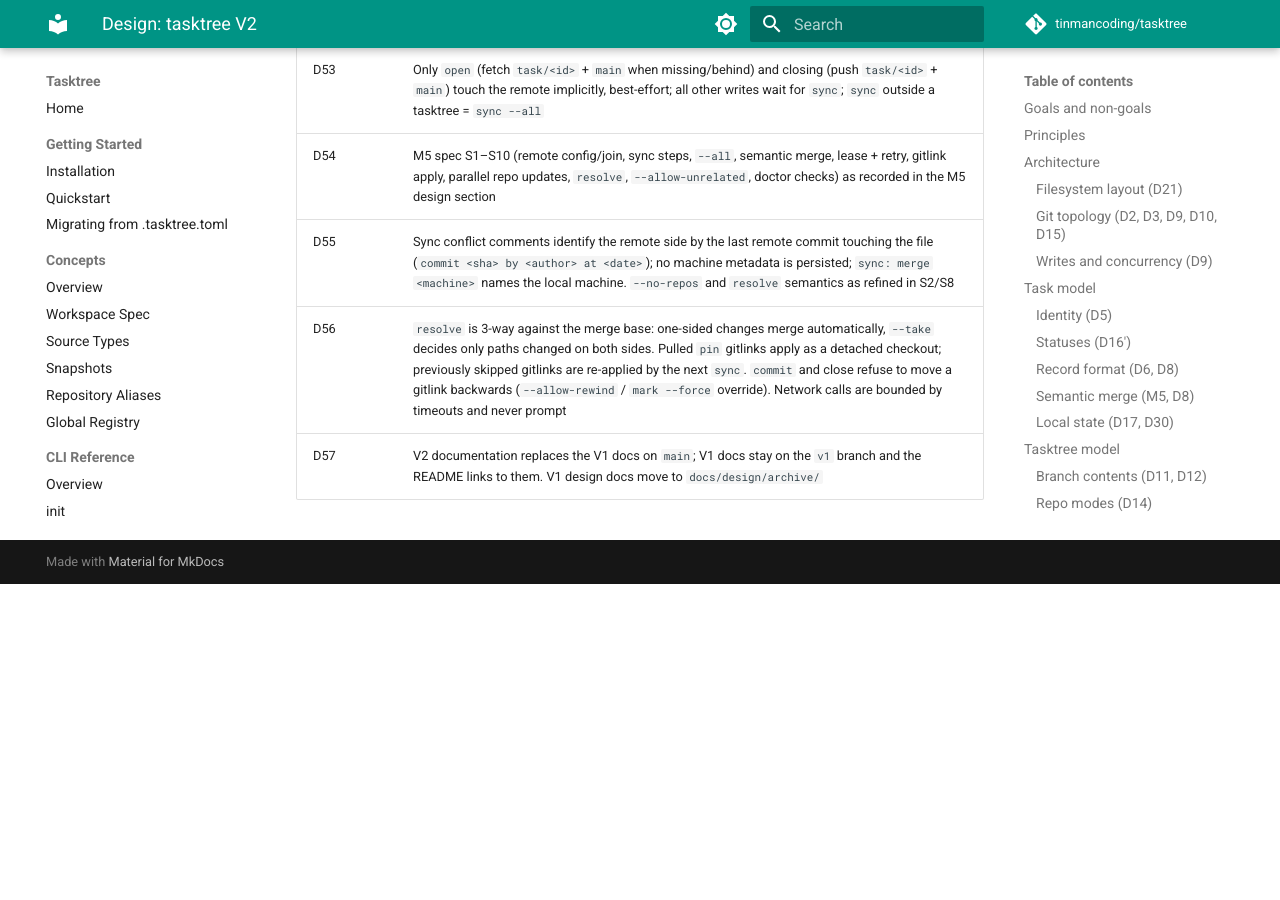
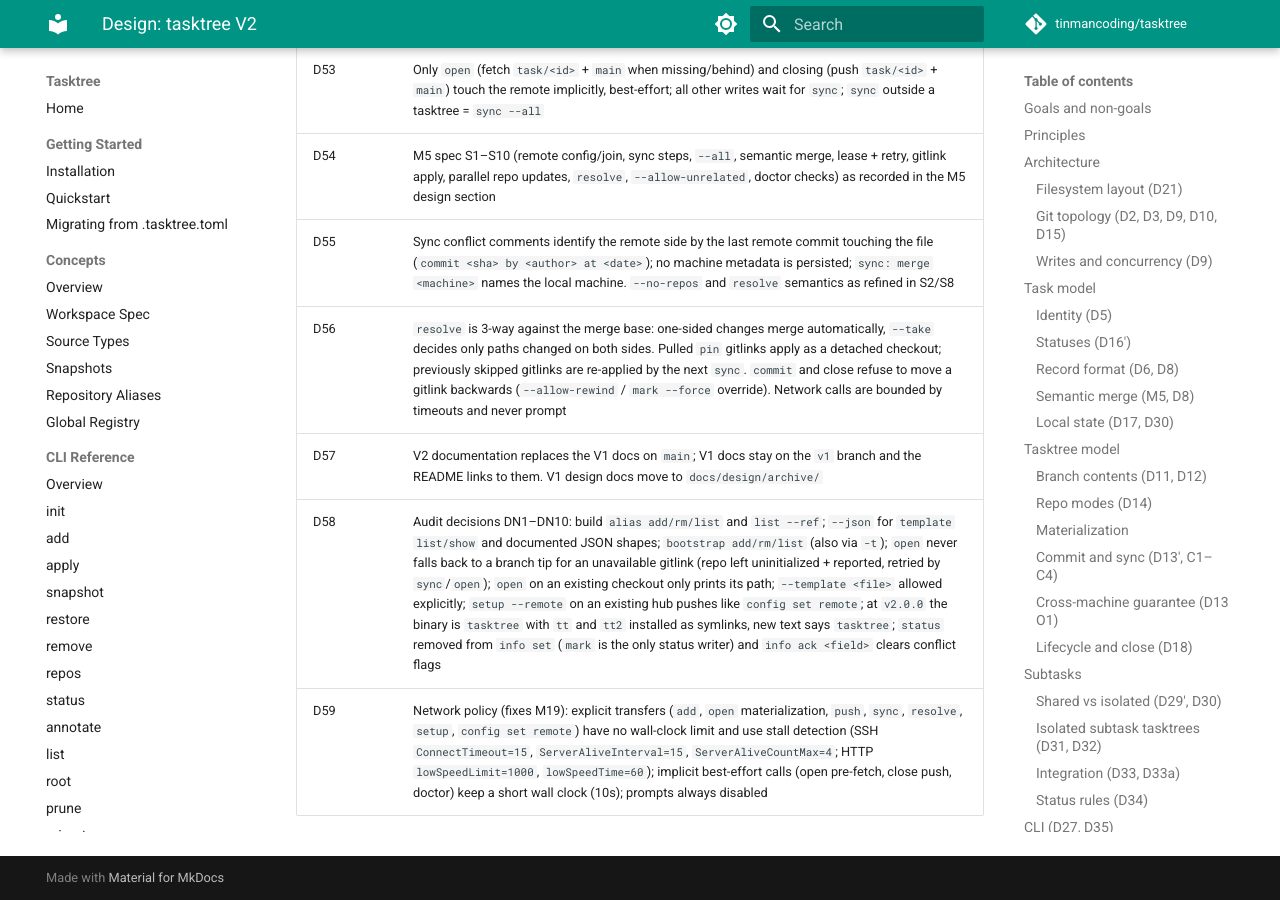
Before and after one commit to tinmancoding/tasktree, an MkDocs documentation site: the page built from docs/design/tasktree-v2.md, in a window 1280 px wide and 900 px high, scrolled down 19147 px. Built offline with MkDocs 1.6.1 and Material for MkDocs 9.7.7, drawn with Linux system fonts in a browser that asks for light colours; comment, search, counter and statistics services are not loaded; before the commit the page ends 19731 px from its top, so only the background shows below that; some of the changed text lies outside the part shown.

Commit message:
docs: audit decisions and network policy

```diff
--- a/docs/design/tasktree-v2.md
+++ b/docs/design/tasktree-v2.md
@@ -1,6 +1,6 @@
 # Design: tasktree V2
 
-Status: **Accepted** (design interview, decisions D1–D57)
+Status: **Accepted** (design interview, decisions D1–D59)
 Supersedes: the workspace-centric V1 model (`Tasktree.yml` + plain folders + registry)
 
 V2 turns tasktree into a single personal tool for **task management + multi-repo workspace
@@ -608,3 +608,5 @@ Checked against git 2.53.0:
 | D55 | Sync conflict comments identify the remote side by the last remote commit touching the file (`commit <sha> by <author> at <date>`); no machine metadata is persisted; `sync: merge <machine>` names the local machine. `--no-repos` and `resolve` semantics as refined in S2/S8 |
 | D56 | `resolve` is 3-way against the merge base: one-sided changes merge automatically, `--take` decides only paths changed on both sides. Pulled `pin` gitlinks apply as a detached checkout; previously skipped gitlinks are re-applied by the next `sync`. `commit` and close refuse to move a gitlink backwards (`--allow-rewind` / `mark --force` override). Network calls are bounded by timeouts and never prompt |
 | D57 | V2 documentation replaces the V1 docs on `main`; V1 docs stay on the `v1` branch and the README links to them. V1 design docs move to `docs/design/archive/` |
+| D58 | Audit decisions DN1–DN10: build `alias add/rm/list` and `list --ref`; `--json` for `template list/show` and documented JSON shapes; `bootstrap add/rm/list` (also via `-t`); `open` never falls back to a branch tip for an unavailable gitlink (repo left uninitialized + reported, retried by `sync`/`open`); `open` on an existing checkout only prints its path; `--template <file>` allowed explicitly; `setup --remote` on an existing hub pushes like `config set remote`; at `v2.0.0` the binary is `tasktree` with `tt` and `tt2` installed as symlinks, new text says `tasktree`; `status` removed from `info set` (`mark` is the only status writer) and `info ack <field>` clears conflict flags |
+| D59 | Network policy (fixes M19): explicit transfers (`add`, `open` materialization, `push`, `sync`, `resolve`, `setup`, `config set remote`) have no wall-clock limit and use stall detection (SSH `ConnectTimeout=15`, `ServerAliveInterval=15`, `ServerAliveCountMax=4`; HTTP `lowSpeedLimit=1000`, `lowSpeedTime=60`); implicit best-effort calls (open pre-fetch, close push, doctor) keep a short wall clock (10s); prompts always disabled |
```
